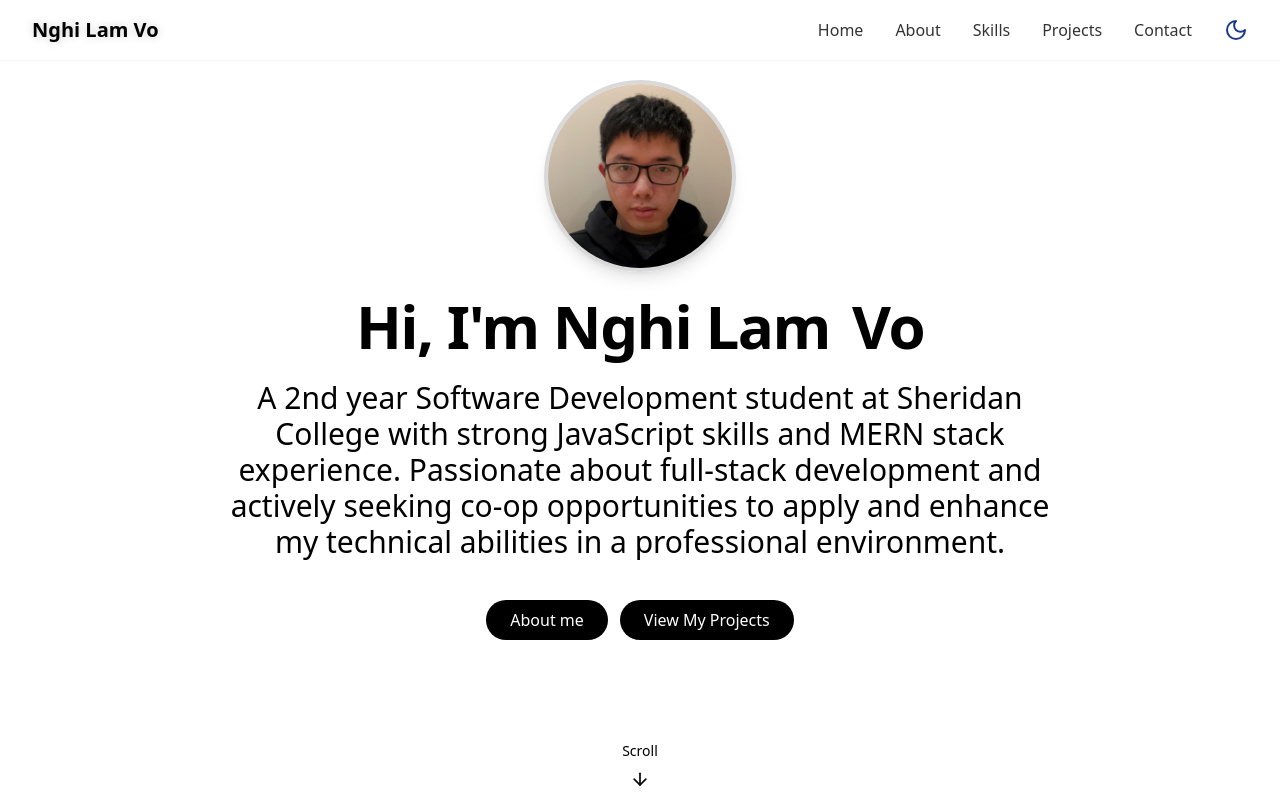
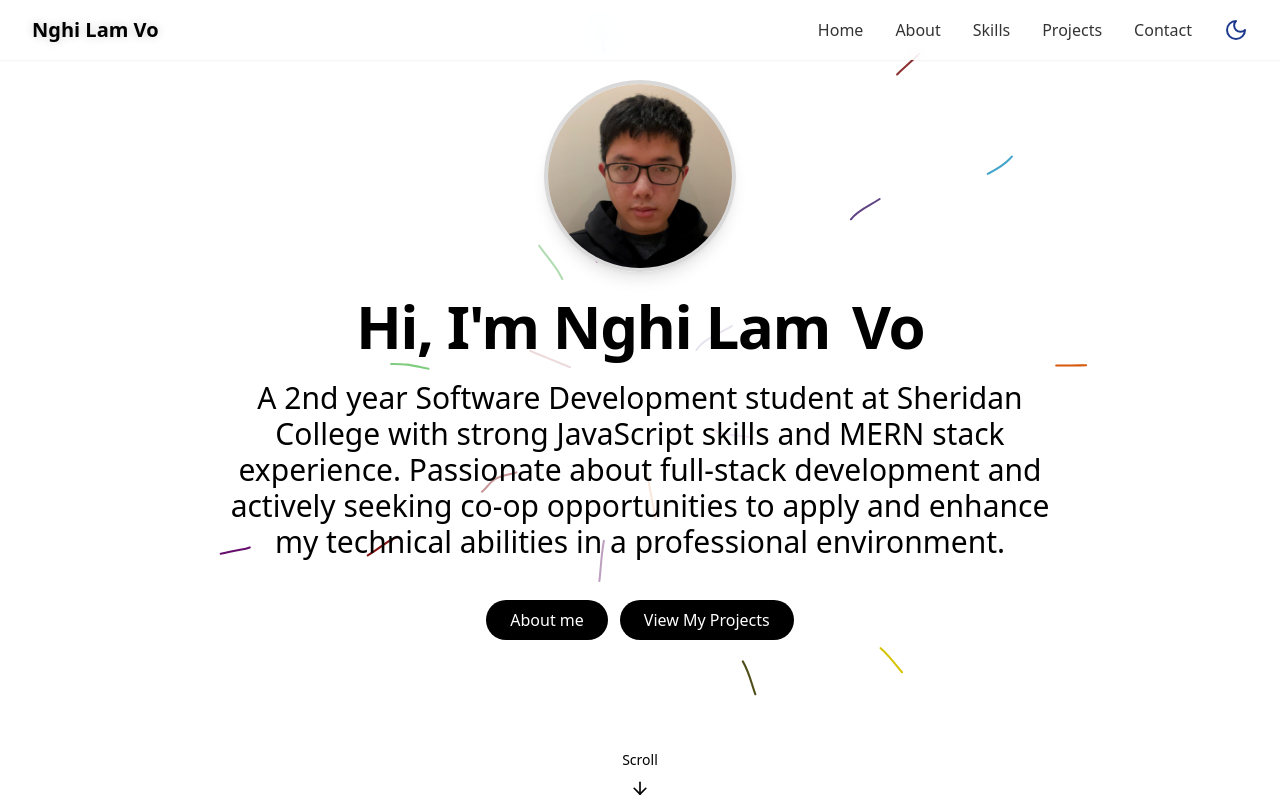
Before and after one commit to maxins1211/portfolio-page, a React (Vite) app: page / in a window 1280 px wide. Shown: the top 800 px of the page. Built offline with nearby package versions, Linux system fonts and the light colour scheme.

Commit message:
Integrate background lines to the page

```diff
--- a/src/App.jsx
+++ b/src/App.jsx
@@ -9,7 +9,7 @@
 function App() {
   return (
     <>
-      {/* <BackgroundLines className="min-h-screen bg-background text-foreground overflow-x-hidden"> */}
+      <BackgroundLines className="min-h-screen bg-background text-foreground overflow-x-hidden">
         <Navbar />
         <HeroSection />
         <AboutSection />
@@ -17,7 +17,7 @@
         <SkillSection />
         <ContactSection />
         <Footer />
-      {/* </BackgroundLines> */}
+      </BackgroundLines>
     </>
   );
 }
```
Lines whose indentation alone changed are shown as unchanged.
